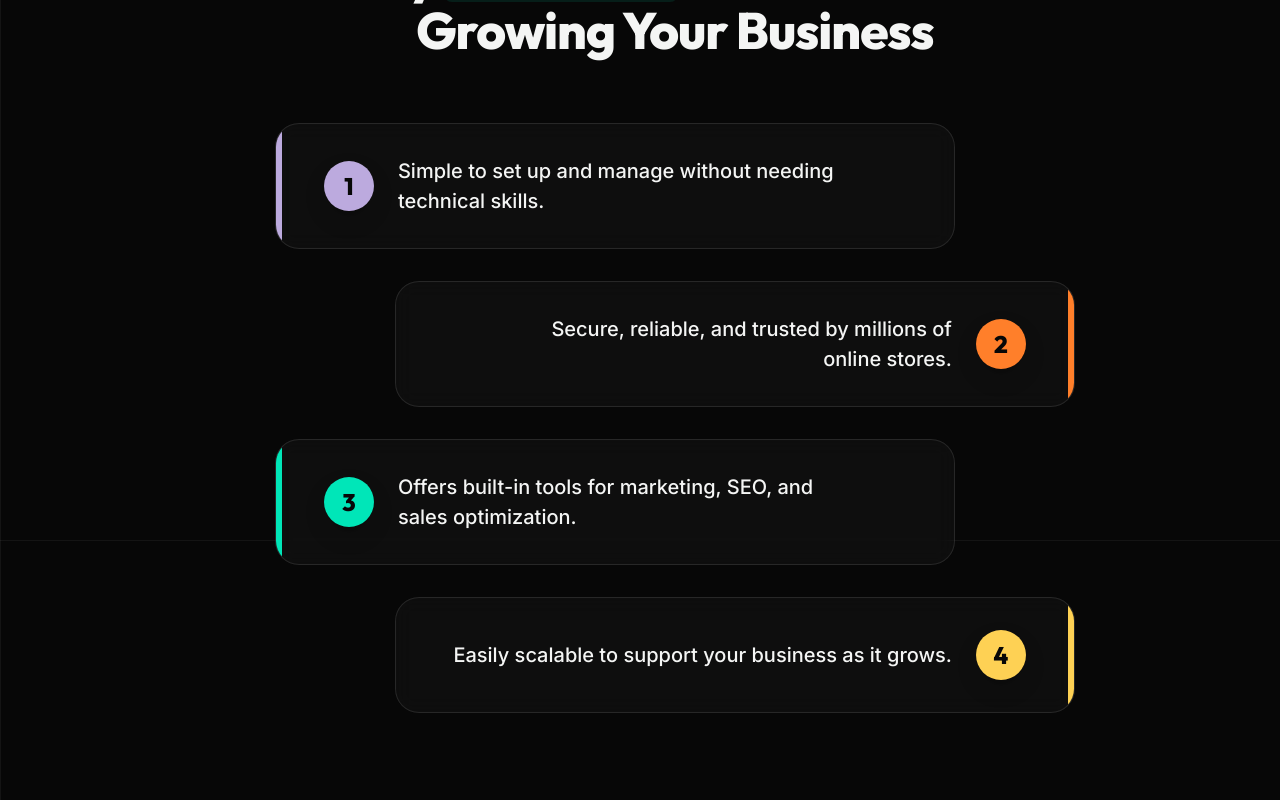
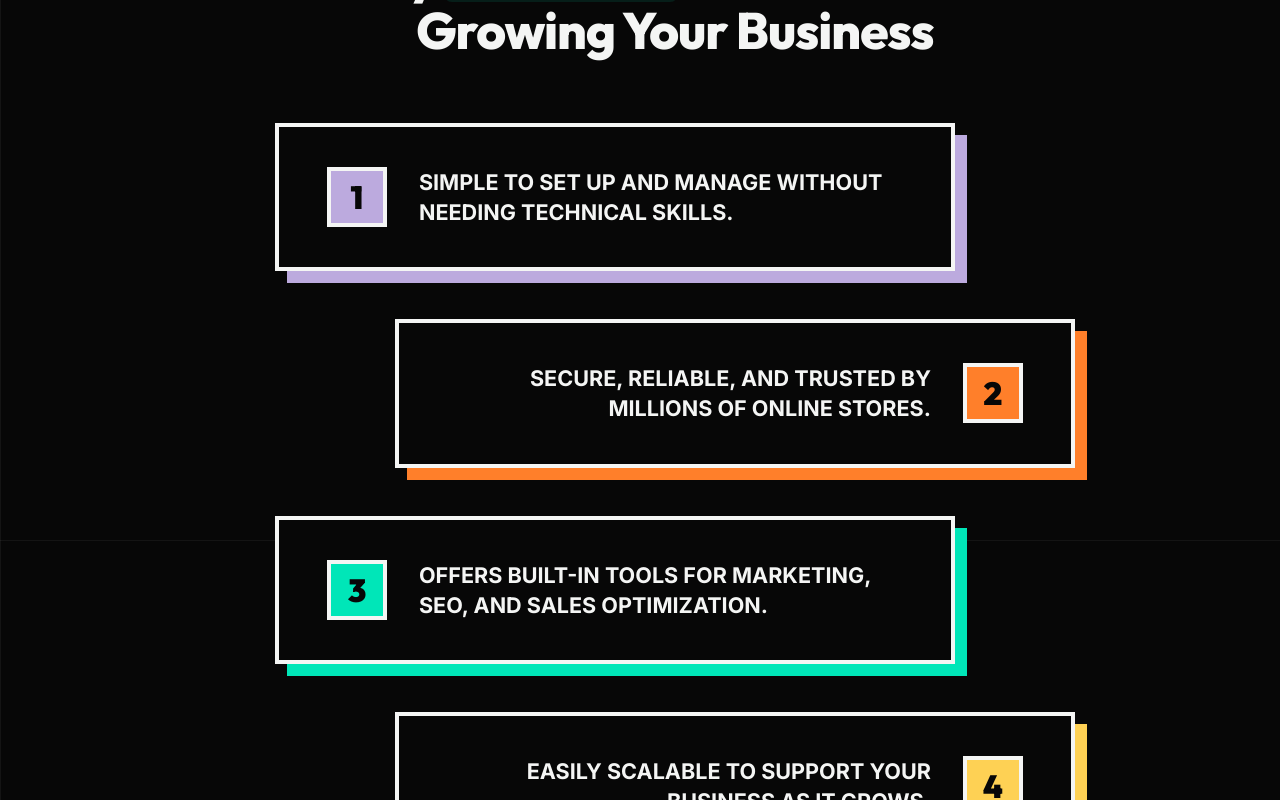
Before and after one commit to nihalkumar5/narizari_new, a Next.js app: page /shopify in a window 1280 px wide. Shown: the part 1060-1860 px from the top of the page. Built offline with nearby package versions, Linux system fonts and the light colour scheme; a web font is replaced by a local one.

Commit message:
Convert Shopify Essential section to Brutalist style

```diff
--- a/src/app/shopify/shopify.css
+++ b/src/app/shopify/shopify.css
@@ -649,7 +649,7 @@ body.shopify-dark-theme a {
 .essential-stagger-container {
   display: flex;
   flex-direction: column;
-  gap: 2rem;
+  gap: 3rem;
   width: 100%;
   max-width: 800px;
 }
@@ -657,55 +657,43 @@ body.shopify-dark-theme a {
 .essential-card {
   display: flex;
   align-items: center;
-  gap: 1.5rem;
-  padding: 2rem 3rem;
-  border-radius: 24px;
-  background: rgba(255, 255, 255, 0.03);
-  border: 1px solid rgba(255, 255, 255, 0.1);
-  backdrop-filter: blur(10px);
-  -webkit-backdrop-filter: blur(10px);
+  gap: 2rem;
+  padding: 2.5rem 3rem;
+  border-radius: 0; /* Brutalist sharp corners */
+  background: var(--bg-dark);
+  border: 4px solid var(--text-light);
   width: 85%;
-  transition: transform 0.3s ease, box-shadow 0.3s ease;
+  transition: transform 0.2s ease, box-shadow 0.2s ease;
   position: relative;
-  overflow: hidden;
 }
 
 .essential-card:hover {
-  transform: translateY(-5px);
-  background: rgba(255, 255, 255, 0.05);
-}
-
-.essential-card::before {
-  content: '';
-  position: absolute;
-  top: 0;
-  left: 0;
-  width: 6px;
-  height: 100%;
+  transform: translate(-4px, -4px);
 }
 
 .essential-card p {
-  font-size: 1.25rem;
-  font-weight: 500;
-  line-height: 1.5;
+  font-size: 1.35rem;
+  font-weight: 700;
+  line-height: 1.4;
   color: var(--text-light);
   margin: 0;
+  text-transform: uppercase;
 }
 
 .essential-number {
   flex-shrink: 0;
-  width: 50px;
-  height: 50px;
-  border-radius: 50%;
+  width: 60px;
+  height: 60px;
+  border-radius: 0; /* Brutalist sharp corners */
   background: var(--text-light);
   color: var(--bg-dark);
   display: flex;
   align-items: center;
   justify-content: center;
   font-family: var(--font-heading);
-  font-weight: 800;
-  font-size: 1.5rem;
-  box-shadow: 0 10px 20px rgba(0,0,0,0.2);
+  font-weight: 900;
+  font-size: 2rem;
+  border: 4px solid var(--text-light);
 }
 
 /* Stagger Alignments */
@@ -715,26 +703,25 @@ body.shopify-dark-theme a {
 
 .card-align-right {
   align-self: flex-end;
-  /* reverse layout to match image aesthetic, number on the right */
   flex-direction: row-reverse;
   text-align: right;
 }
-.card-align-right::before {
-  left: auto;
-  right: 0;
-}
 
-/* Accent Colors */
-.accent-lavender::before { background: var(--color-lavender); }
+/* Accent Colors - Brutalist Shadows & Numbers */
+.accent-lavender { box-shadow: 12px 12px 0 var(--color-lavender); }
+.accent-lavender:hover { box-shadow: 16px 16px 0 var(--color-lavender); }
 .accent-lavender .essential-number { background: var(--color-lavender); }
 
-.accent-orange::before { background: var(--color-orange); }
+.accent-orange { box-shadow: 12px 12px 0 var(--color-orange); }
+.accent-orange:hover { box-shadow: 16px 16px 0 var(--color-orange); }
 .accent-orange .essential-number { background: var(--color-orange); }
 
-.accent-cyan::before { background: #00E6B8; }
+.accent-cyan { box-shadow: 12px 12px 0 #00E6B8; }
+.accent-cyan:hover { box-shadow: 16px 16px 0 #00E6B8; }
 .accent-cyan .essential-number { background: #00E6B8; }
 
-.accent-yellow::before { background: var(--color-yellow); }
+.accent-yellow { box-shadow: 12px 12px 0 var(--color-yellow); }
+.accent-yellow:hover { box-shadow: 16px 16px 0 var(--color-yellow); }
 .accent-yellow .essential-number { background: var(--color-yellow); }
 
 @media (max-width: 768px) {
```
